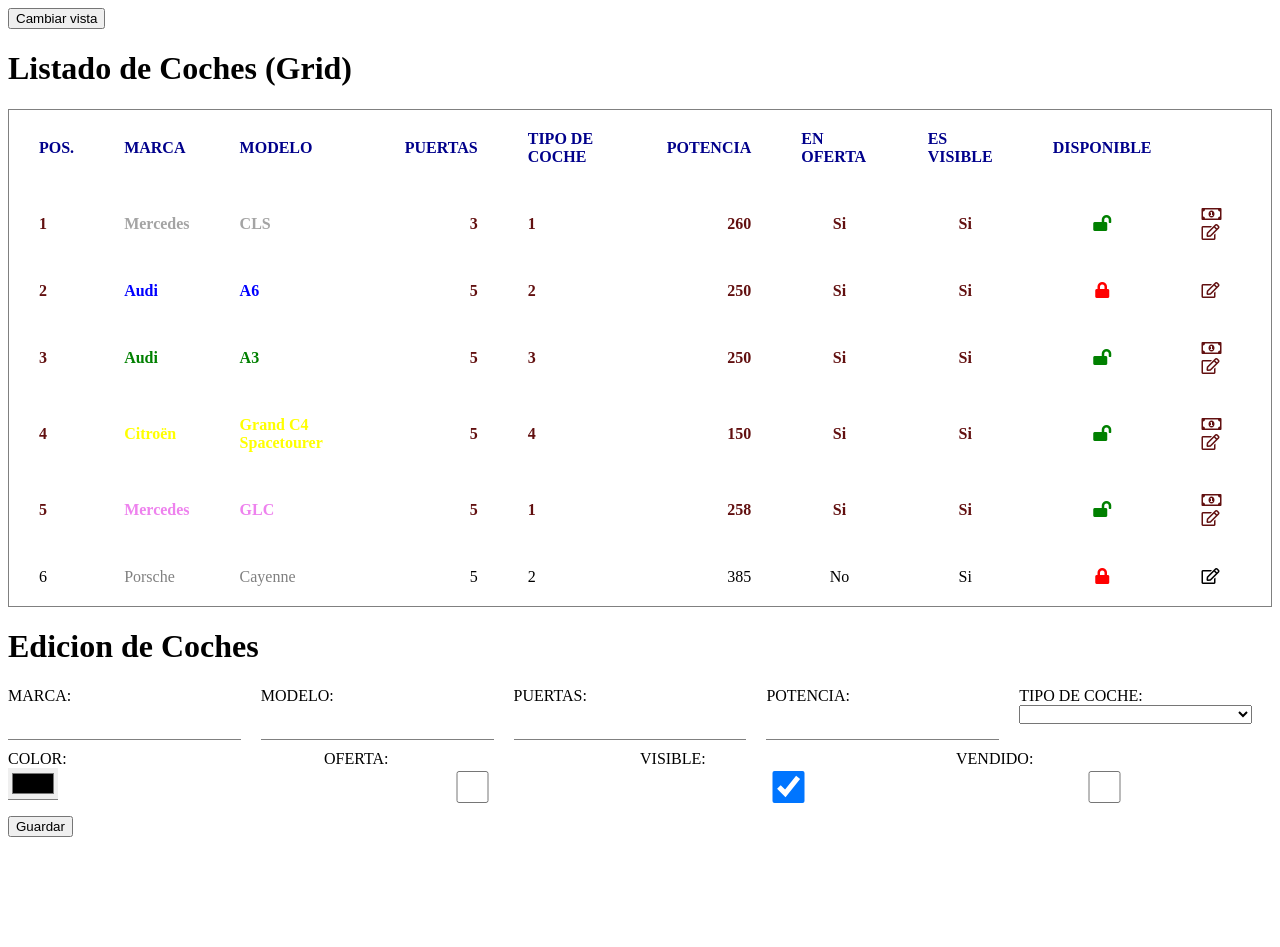
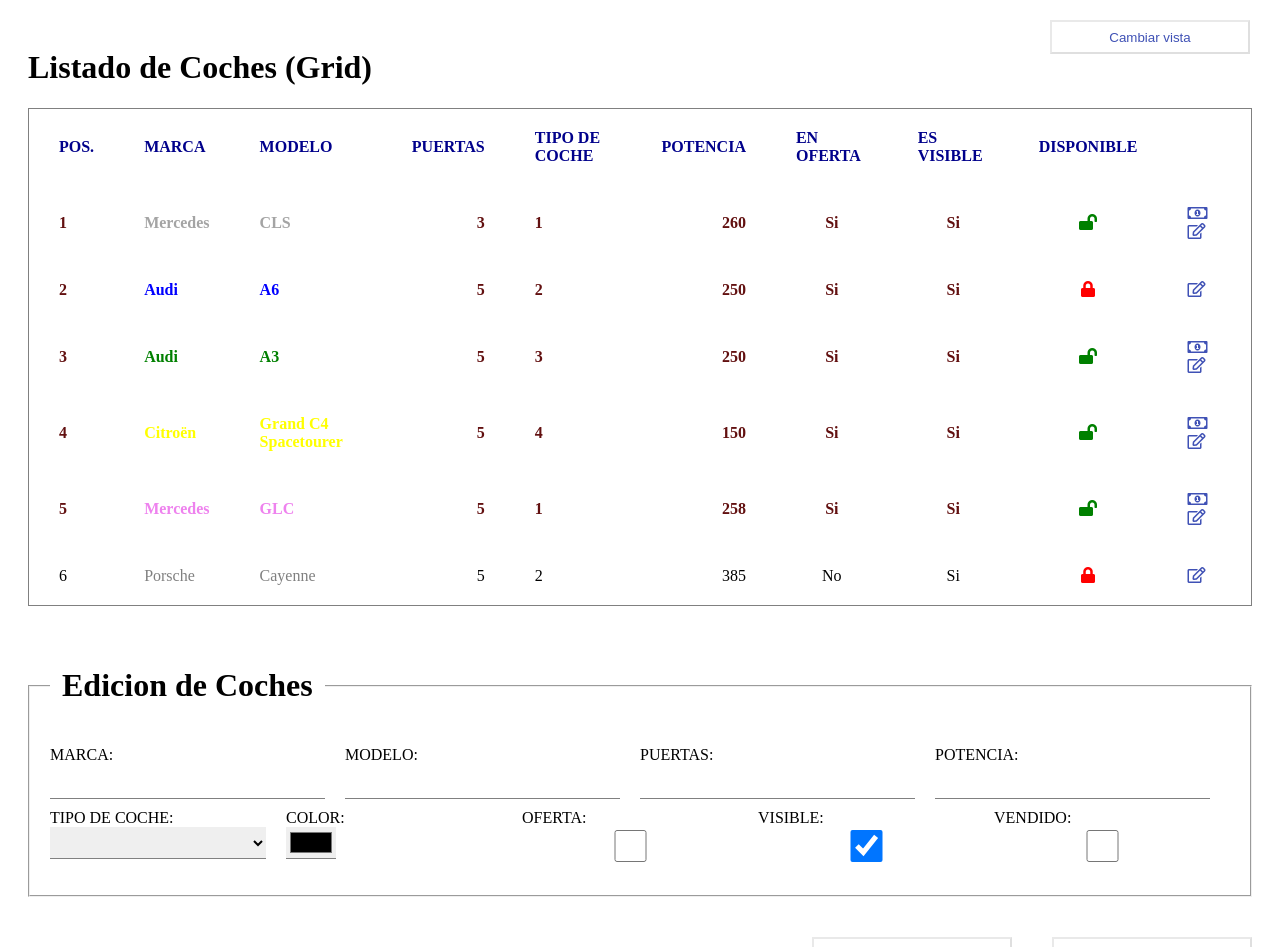
Before and after one commit to mad-prog/poseidon-concesionario, an Angular app: page / in a window 1280 px wide. Shown: the top 947 px of the page. Before the commit the page ends 845 px from the top, so only its background shows below. Built offline with nearby package versions, Linux system fonts and the light colour scheme.

Commit message:
estilos varios

```diff
--- a/src/app/coche-detail/coche-detail.component.html
+++ b/src/app/coche-detail/coche-detail.component.html
@@ -1,7 +1,8 @@
-<h1>Edicion de Coches</h1>
-
 <form [formGroup]="cocheForm" (ngSubmit)="guardarClick(cocheForm)">
-
+    <fieldset>
+        <legend>
+            <h1> Edicion de Coches</h1>
+        </legend>
         <div class="flex-row">
             <div class="field-element">
                 <label for="">Marca: </label>
@@ -46,8 +47,9 @@
                 <input id="" type="checkbox" formControlName="vendido">
             </div>
         </div>
-
-    <div>
-        <button type="submit">Guardar</button>
+    </fieldset>
+    <div class="row-buttons">
+        <button class="btn primary" type="submit">Guardar</button>
+        <button class="btn " type="button">Nuevo Coche</button>
     </div>
 </form>
--- a/src/app/coche-detail/coche-detail.component.scss
+++ b/src/app/coche-detail/coche-detail.component.scss
@@ -1,28 +1,73 @@
-.flex-row{
+fieldset {
+    padding: 20px;
+    margin: 20px;
+
+    legend {
+        h1 {
+            margin-left: 10px;
+            margin-right: 10px;
+        }
+    }
+}
+
+.flex-row {
     display: flex;
     flex-flow: row;
     flex-wrap: wrap;
 }
 
-.field-element{
+.row-buttons {
+   margin-top: 40px;;
+}
+
+.field-element {
     display: flex;
     flex-direction: column;
     flex: 1 1 200px;
     margin-right: 20px;
     margin-bottom: 10px;
-    label{
+    label {
         text-transform: uppercase;
     }
 
-    input{
+    input {
         border: none;
         border-bottom: 1px solid gray;
         height: 32px;
         font-size: 1.1rem;
         outline: none;
 
-        &:focus{
-            border-bottom: 2px solid olivedrab;
+        &:focus {
+            border-bottom: 2px solid #3f51b5;
+        }
+
+        &.ng-dirty {
+            &.ng-invalid {
+                border: 1px solid red !important;
+            }
+        }
+    }
+
+    select {
+        border: none;
+        height: 32px;
+        border-bottom: 1px solid gray;
+        font-size: 1.1rem;
+        outline: none;
+        &.ng-dirty {
+            &.ng-invalid {
+                border: 1px solid red !important;
+            }
+        }
+
+        &:focus {
+            border-bottom: 2px solid #3f51b5;
+        }
+
+        &.ng-dirty {
+            &.ng-invalid {
+                border: 1px solid red !important;
+            }
         }
     }
 }
--- a/src/app/coches-card-list/coches-card-list.component.html
+++ b/src/app/coches-card-list/coches-card-list.component.html
@@ -2,6 +2,8 @@
     <h1>
         Listado de Coches (Tarjetas)
     </h1>
+
+    <div class="cards-container">
         <div class="card" *ngFor="let coche of coches; let idx = index">
             <div class="card-header">
                 <p>{{ coche.marca}} - {{coche.modelo}}</p>
@@ -14,10 +16,13 @@
                     <p><span class="label">Tipo de coche:</span>{{coche.tipoDeCoche}}</p>
                 </div>
                 <div>
-                <p appCocheDisponibleStatus (vender)="vender.emit(coche.id)" [noDisponible]="coche.vendido"><span class="label">Está vendido</span></p>
+                    <p appCocheDisponibleStatus (vender)="vender.emit(coche.id)" [noDisponible]="coche.vendido"><span class="label">Está
+                            vendido</span></p>
                     <p><span class="label">Está en oferta:</span>{{coche.oferta}}</p>
-                <p> <i class="option far fa-money-bill-alt" title="Vender Coche" *ngIf="!coche.vendido" (click)="vender.emit(coche.id)"></i></p>
+                    <p> <i class="option far fa-money-bill-alt" title="Vender Coche" *ngIf="!coche.vendido"
+                            (click)="vender.emit(coche.id)"></i></p>
                 </div>
             </div>
         </div>
     </div>
+</div>
--- a/src/app/coches-card-list/coches-card-list.component.scss
+++ b/src/app/coches-card-list/coches-card-list.component.scss
@@ -1,5 +1,10 @@
 .container {
   padding: 20px;
+
+  .cards-container {
+    max-height: 400px;
+    overflow-y: scroll;
+  }
 }
 
 .card {
@@ -7,7 +12,8 @@
   padding: 20px;
   margin-bottom: 20px;
   border-radius: 5px;
-
+  background-color: rgba(96, 170, 145, 0.135);
+  margin: 20px;
   &:hover {
     background-color: rgba(96, 170, 145, 0.335);
     box-shadow: 0 1px 1px 1px rgba(29, 27, 27, 0.164);
--- a/src/app/coches-list/coches-list.component.html
+++ b/src/app/coches-list/coches-list.component.html
@@ -1,4 +1,7 @@
-<button (click)="cambiarVistaClick()" >Cambiar vista</button>
+<div class="row-buttons">
+    <button class="btn primary" (click)="cambiarVistaClick()">Cambiar vista</button>
+</div>
+
 
 <app-coches-card-list [coches]="coches" *ngIf="mostrarTarjetas; else mostrarGrid"></app-coches-card-list>
 
--- a/src/app/coches-list/coches-list.component.scss
+++ b/src/app/coches-list/coches-list.component.scss
@@ -0,0 +1,6 @@
+.row-buttons{
+    position: absolute;
+    width: 100%;
+    top: 20px;
+    right: 10px;
+}
--- a/src/app/coches-table-list/coches-table-list.component.html
+++ b/src/app/coches-table-list/coches-table-list.component.html
@@ -16,7 +16,7 @@
             <th></th>
         </thead>
         <ng-container *ngFor="let coche of coches; let idx = index;">
-            <tr [ngClass]="{'en-oferta': coche.oferta}" appHighLight >
+            <tr [ngClass]="{'en-oferta': coche.oferta}" [appHighLight]="'#3f51b52a'" >
                 <td>{{idx + 1}}</td>
                 <td [style.color]="coche.color">{{coche.marca}}</td>
                 <td [ngStyle]="{color: coche.color ? coche.color: 'white'}">{{coche.modelo}}</td>
--- a/src/app/coches-table-list/coches-table-list.component.scss
+++ b/src/app/coches-table-list/coches-table-list.component.scss
@@ -1,3 +1,5 @@
+.container {
+    padding: 20px;
     table {
         border: 1px solid grey;
         border-collapse: collapse;
@@ -37,6 +39,10 @@
             &.actions {
                 i {
                     margin-right: 15px;
+
+                    &.far {
+                        color: #3f51b5;
+                    }
                 }
             }
         }
@@ -63,3 +69,4 @@
     .fa-lock {
         color: red;
     }
+}
--- a/src/styles.scss
+++ b/src/styles.scss
@@ -1,16 +1,38 @@
-/* You can add global styles to this file, and also import other style files */
-// button {
-//     color: white;
-//     padding: 12px;
-//     background-color: cadetblue;
-//     border-radius: 4px;
-//     border: none;
-//     border-bottom: 1px solid darken(cadetblue, 20%);
+.btn {
+    width: 200px;
+    margin-right: 20px;
+    height: 34px;
+    color: #000;
+    border-color: rgba(0,0,0,.12);
+    background-color: white;
+    box-shadow: 0 0 0 0 rgb(0 0 0 / 20%), 0 0 0 0 rgb(0 0 0 / 14%), 0 0 0 0 rgb(0 0 0 / 12%);
 
-//     &:hover {
-//         background-color: darken($color: cadetblue, $amount: 10%);
-//     }
-// }
+    &:hover {
+        background-color: rgba(128, 128, 128, 0.199);
+        cursor: pointer;
+    }
+
+    &.primary {
+        color: #3f51b5;
+        background: white;
+
+        &:hover {
+            background-color: #3f51b52a;
+        }
+
+        &:disabled {
+            background-color: gray !important;
+        }
+    }
+}
+
+.row-buttons {
+    display: flex;
+    flex-flow: row-reverse;
+    button{
+        margin-left: 20px;
+    }
+}
 
 .mi-select {
     width: 200px;
```
Lines whose indentation alone changed are shown as unchanged.
